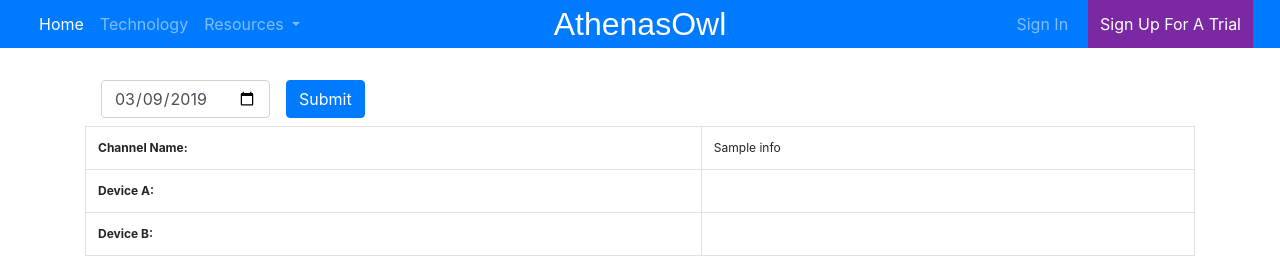
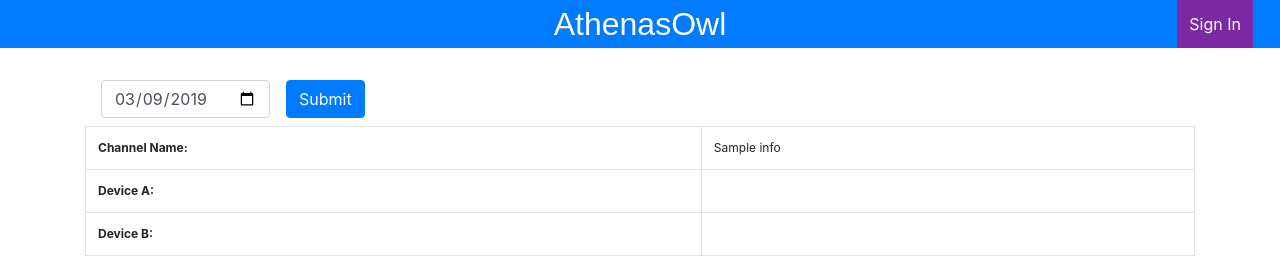
Before and after one commit to teraflik/ao-tv-recording-dashboard, a Django app: page /graph_ui/blank in a window 1280 px wide. Shown: the top 272 px of the page. Run offline with Django 3.2, Linux system fonts and the light colour scheme; tables that the repository leaves empty hold one stand-in row (values such as "Sample post"); grey boxes marked "Sample" are stand-in pictures; data that the repository does not hold is empty; some libraries are stand-ins or nearby versions; some web fonts are replaced.

Commit message:
Removed unnecessary UI elements.

```diff
--- a/ui/templates/ui/base.html
+++ b/ui/templates/ui/base.html
@@ -29,7 +29,7 @@
             </button>
 
             <div class="navbar-collapse collapse" id="mainNavbar">
-                <ul class="navbar-nav">
+                <!-- <ul class="navbar-nav">
                     <li class="nav-item active"><a class="nav-link" href="#">Home</a></li>
                     <li class="nav-item"><a class="nav-link" href="#">Technology</a></li>
 
@@ -44,11 +44,11 @@
                             <a class="dropdown-item" href="#">Newscast</a>
                         </div>
                     </li>
-                </ul>
+                </ul> -->
 
                 <ul class="navbar-nav ml-auto">
-                    <li class="nav-item"><a class="nav-link" href="#">Sign In</a></li>
-                    <li class="nav-item" id="register"><a class="nav-link" href="#">Sign Up For A Trial</a></li>
+                    <!-- <li class="nav-item"><a class="nav-link" href="#">Sign In</a></li> -->
+                    <li class="nav-item" id="register"><a class="nav-link" href="#">Sign In</a></li>
                 </ul>
             </div>
         </div>
```
